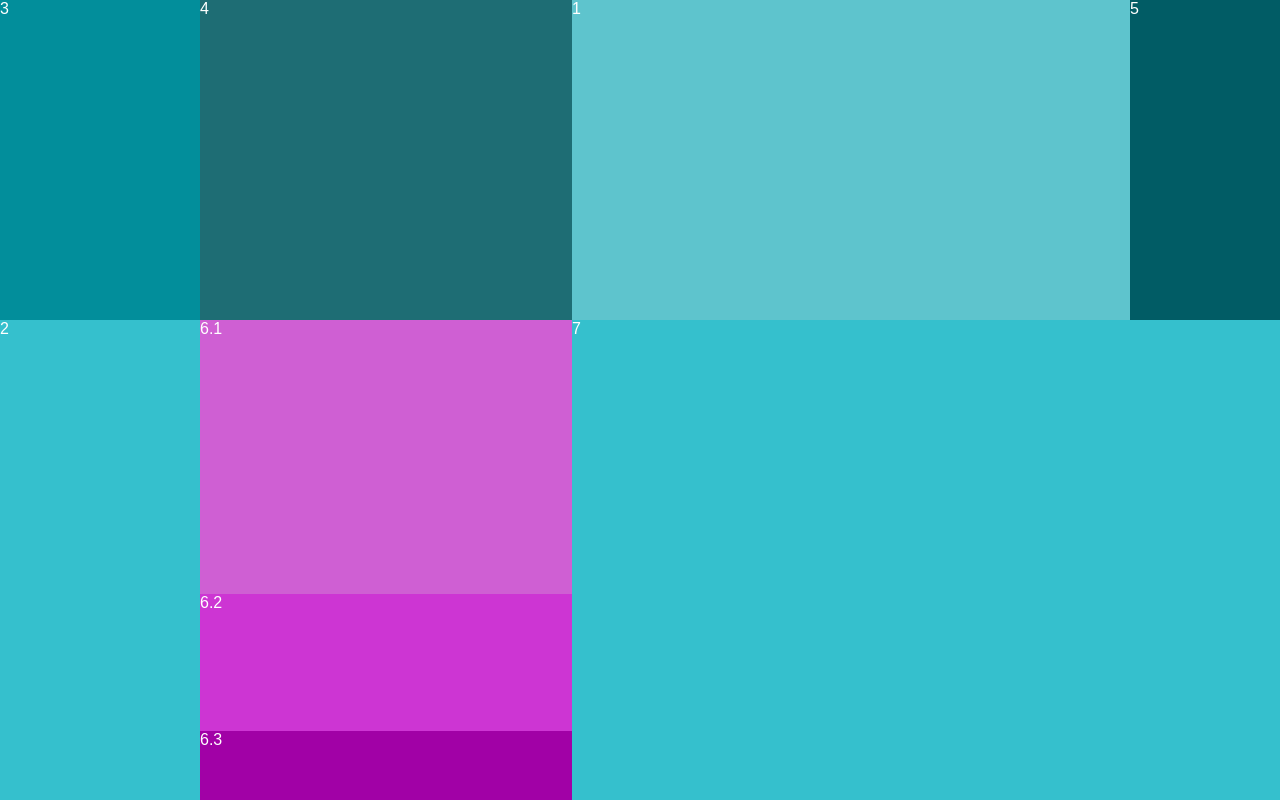
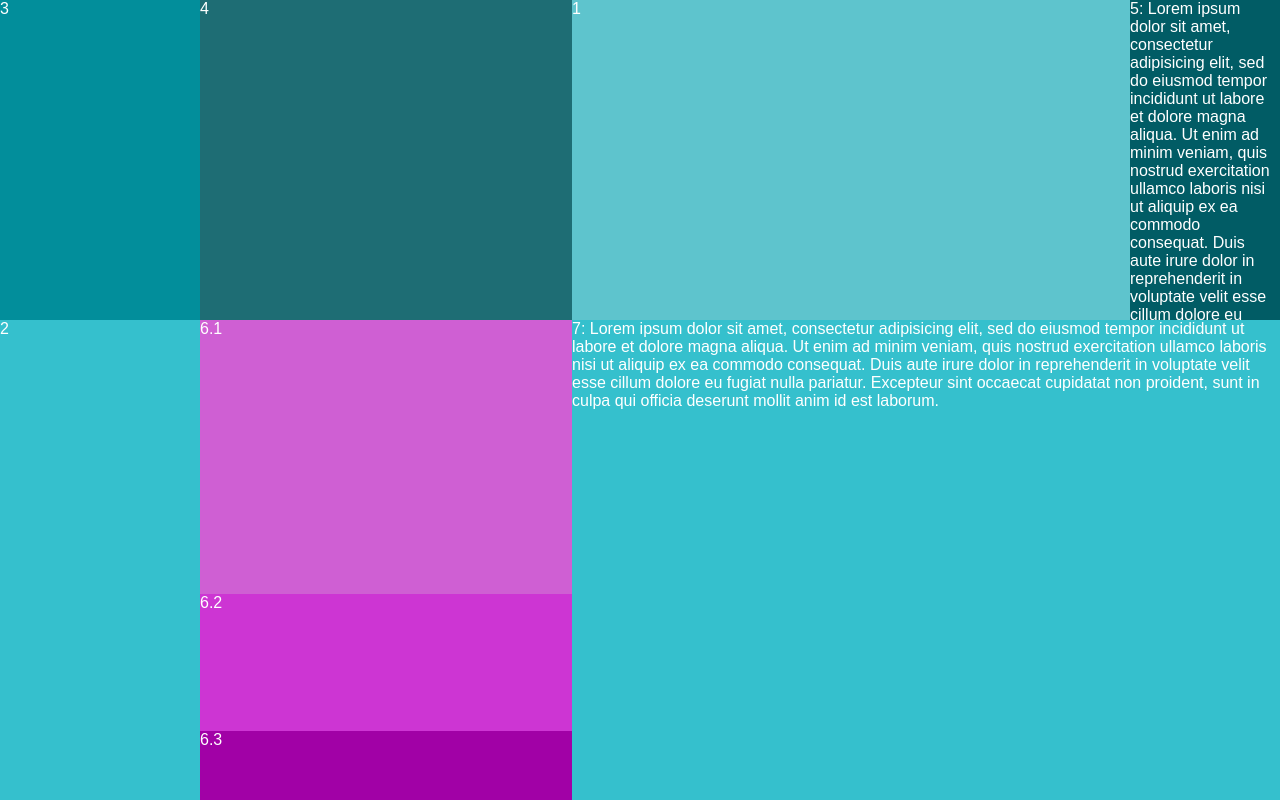
Before and after one commit to bemayr/layouts.js, a plain HTML site: page test.html in a window 1280 px wide. Drawn offline with Linux system fonts and the light colour scheme.

Commit message:
fixed box-sizing
- changed box-sizing to border-box
- changed overflow to auto

```diff
--- a/layouts.css
+++ b/layouts.css
@@ -19,7 +19,9 @@ div[data-columndefinitions], div[data-rowdefinitions], div[data-columndefinition
 }
 
 div[data-gridlayout]>*{
+    box-sizing: border-box;
     position: absolute;
+    overflow: auto;
 }
 
 
--- a/test.html
+++ b/test.html
@@ -23,7 +23,11 @@
         <div data-column="0" data-row="1" class="teal2">2</div>
         <div data-columnspan="2" class="teal3">3</div>
         <div data-column="1" data-rowspan="2" class="teal4">4</div>
-        <div data-column="3" class="teal5 auto-width-test">5</div>
+        <div data-column="3" class="teal5 auto-width-test">
+            5: Lorem ipsum dolor sit amet, consectetur adipisicing elit, sed do eiusmod tempor incididunt ut labore et dolore magna aliqua. Ut enim ad minim veniam, quis nostrud exercitation ullamco laboris nisi ut aliquip ex ea commodo consequat. Duis aute irure dolor in reprehenderit in voluptate velit esse cillum dolore eu fugiat nulla pariatur. Excepteur sint occaecat cupidatat non proident, sunt in culpa qui officia deserunt mollit anim id est laborum.
+            Lorem ipsum dolor sit amet, consectetur adipisicing elit, sed do eiusmod tempor incididunt ut labore et dolore magna aliqua. Ut enim ad minim veniam, quis nostrud exercitation ullamco laboris nisi ut aliquip ex ea commodo consequat. Duis aute irure dolor in reprehenderit in voluptate velit esse cillum dolore eu fugiat nulla pariatur. Excepteur sint occaecat cupidatat non proident, sunt in culpa qui officia deserunt mollit anim id est laborum.
+            Lorem ipsum dolor sit amet, consectetur adipisicing elit, sed do eiusmod tempor incididunt ut labore et dolore magna aliqua. Ut enim ad minim veniam, quis nostrud exercitation ullamco laboris nisi ut aliquip ex ea commodo consequat. Duis aute irure dolor in reprehenderit in voluptate velit esse cillum dolore eu fugiat nulla pariatur. Excepteur sint occaecat cupidatat non proident, sunt in culpa qui officia deserunt mollit anim id est laborum.
+        </div>
         <div data-column="1" data-row="1" class="teal1" data-gridlayout>
             <div data-rowdefinitions>
                 <div data-rowdefinition="2*"></div>
@@ -34,7 +38,9 @@
             <div data-row="1" class="purple2">6.2</div>
             <div data-row="2" class="purple3">6.3</div>
         </div>
-        <div data-column="2" data-columnspan="2" data-row="1" class="teal2">7</div>
+        <div data-column="2" data-columnspan="2" data-row="1" class="teal2">
+            7: Lorem ipsum dolor sit amet, consectetur adipisicing elit, sed do eiusmod tempor incididunt ut labore et dolore magna aliqua. Ut enim ad minim veniam, quis nostrud exercitation ullamco laboris nisi ut aliquip ex ea commodo consequat. Duis aute irure dolor in reprehenderit in voluptate velit esse cillum dolore eu fugiat nulla pariatur. Excepteur sint occaecat cupidatat non proident, sunt in culpa qui officia deserunt mollit anim id est laborum.
+        </div>
     </div>
 </body>
 </html>
```
